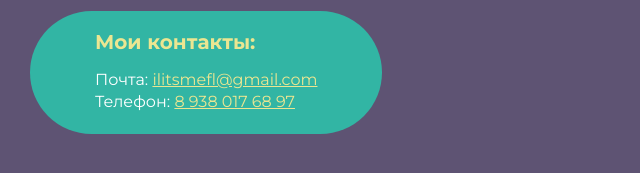
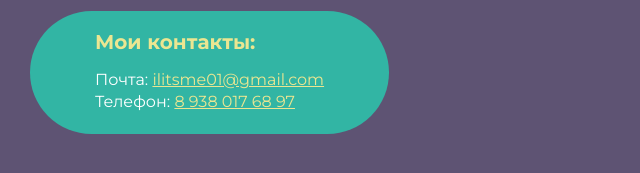
Before and after one commit to ilitsme/zlatmax, a plain HTML site: page index.html in a window 1280 px wide. Shown: the part 415-588 px from the top of the page, 0-640 px from the left. Drawn offline with Linux system fonts and the light colour scheme.

Commit message:
index.html

```diff
--- a/index.html
+++ b/index.html
@@ -27,7 +27,7 @@
 		</div>
 		<div class="rootpage__contacts">
 			<h2>Мои контакты:</h2>
-			<p>Почта: <a href="mailto:email@gmail.com">ilitsmefl@gmail.com</a></p>
+			<p>Почта: <a href="mailto:email@gmail.com">ilitsme01@gmail.com</a></p>
 			<p>Телефон: <a href="tel:89380176897">8 938 017 68 97</a></p>
 		</div>
 	</div>
```
